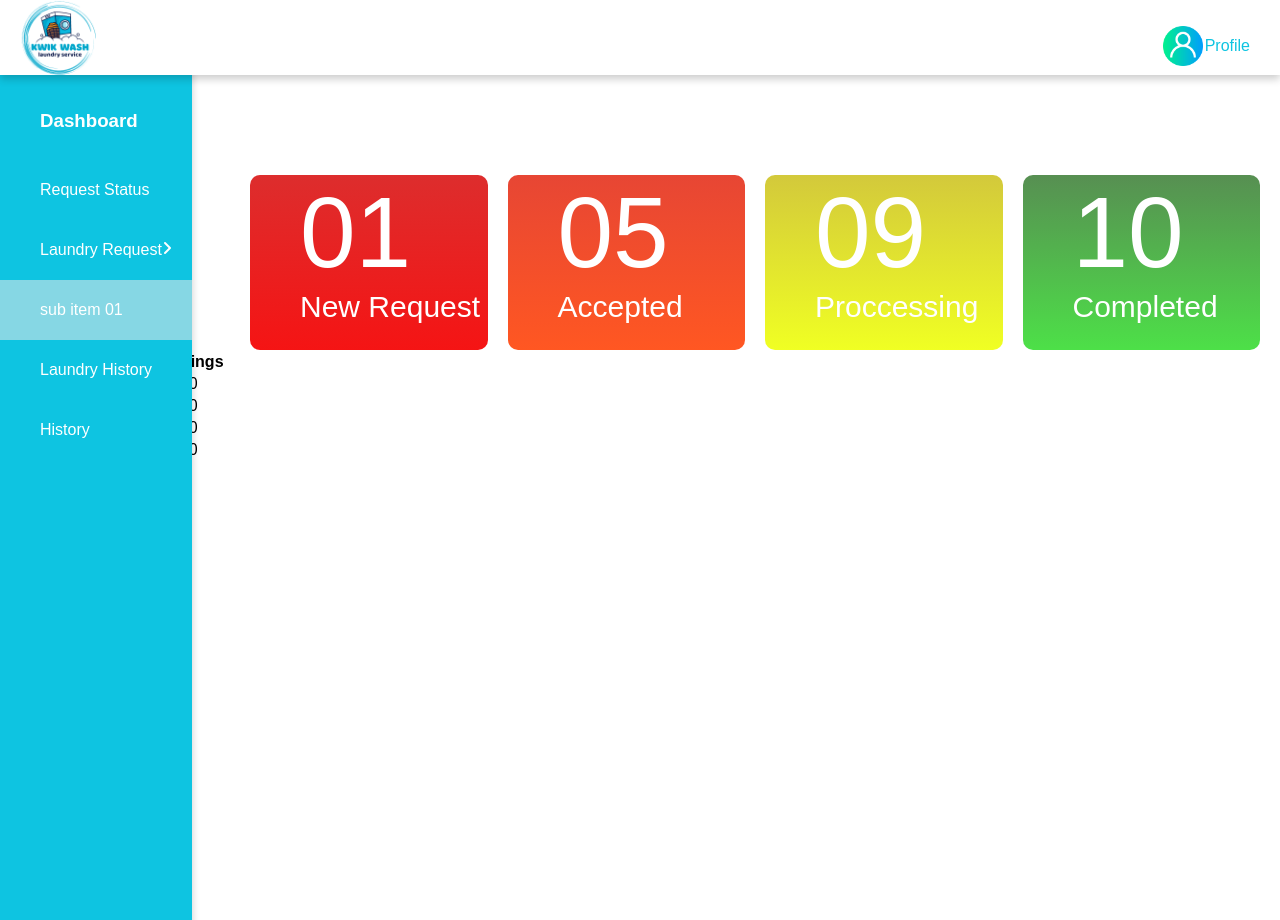
After one commit to paulji11/Kwik_Wash_Laundry, a PHP site: page /dashboard.html in a window 1280 px wide. The commit adds this page. Run offline with PHP 8.4, Linux system fonts and the light colour scheme.

Commit message:
dashboard changes

```diff
--- a/dashboard.css
+++ b/dashboard.css
@@ -14,7 +14,6 @@ header{
     justify-content: space-between;
     box-shadow: 0 4px 8px 0 rgba(0, 0, 0, 0.2);
 }
-
 .head-logo img{
     width: 120px;
     height:120px;
@@ -71,6 +70,9 @@ aside{
     background:white;
     color:#0ec4e1;
 }
+.toggle{
+    float:right;
+}
 main{
     float: right;
     background: #ffffff;
@@ -112,3 +114,37 @@ main{
         margin-right: 20px;
         border-radius: 10px;
     }
+    .new img{
+        float:right;
+        height:25px;
+        width:25px;
+        margin-top: 20px;
+    }
+    .dashboard .item a .dropdown{
+        position:absolute;
+        right: 0;
+        margin:20px;
+        transition: .3s ease;
+
+    }
+    .dashboard .item .sub-menus a{
+        background: #86d7e4;
+
+    }
+    .dashboard .item .sub-menus a:hover{
+        background: #fff;
+        color: #86d7e4;
+
+    }
+    .count{
+        color:white;
+        font-size: 100px;
+        margin:50px;
+        text-shadow: 0 4px 8px 0 rgb(255, 255, 255);
+    }
+    .count-text{
+        color:white;
+        font-size: 30px;
+        margin-left: 50px;
+        text-shadow: 10px;
+    }
--- /dev/null
+++ b/dashboard.html
@@ -0,0 +1,105 @@
+<!DOCTYPE html>
+<html lang="en">
+<head>
+    <meta charset="UTF-8">
+    <meta http-equiv="X-UA-Compatible" content="IE=edge">
+    <meta name="viewport" content="width=device-width, initial-scale=1.0">
+    <title>user</title>
+    <link rel="stylesheet" href="./dashboard.css">
+    <link rel="stylesheet" href="https://cdnjs.cloudflare.com/ajax/libs/font-awesome/6.2.0/css/all.min.css">
+    <script type="text/javascript">
+        $(document).ready(function(){
+           $('subbtn').click(function(){
+           $(this).next('sub-menus').slideToggle();
+          });
+        });
+       </script>
+</head>
+<body>
+    <header>
+        <div class="head-logo">
+            <img src='./images/logo.png'>
+         </div>
+
+        <div class="logo-profile">
+          <div class="userimg">
+             <a href="#1234"><img src="./images/user.png"></a>
+             <a href="#">Profile</a>
+            </div>
+        </div>
+
+    </header>
+    <aside>
+        <div class="dashboard">
+            <div class="dashhead">
+                <h3><span>Dashboard</span></h3>
+            </div>
+            <div class="item"><a href="#"><span>Request Status</span></a></div>
+            <div class="item">
+                <a class="subbtn" href="#"><span>Laundry Request<i class="fas fa-angle-right dropdown"></i></span></a>
+                <div class="sub-menus">
+                    <a class="sub-item" href="#">sub item 01</a>
+                </div>
+            </div>
+            <div class="item"><a href="#"><span>Laundry History</span></a></div>
+            <div class="item"><a href="#"><span>History</span></a></div>
+
+
+
+        </div>
+
+    </aside>
+
+    <main>
+        <div class="content">
+            <div class="onebox red">
+                <span class="count">01</span><br>
+                <span class="count-text">New Request</span>
+            </div>
+            <div class="onebox orange">
+                <span class="count">05</span><br>
+                <span class="count-text">Accepted</span>
+            </div>
+            <div class="onebox yellow">
+                <span class="count">09</span><br>
+                <span class="count-text">Proccessing</span>
+            </div>
+            <div class="onebox green">
+                <span class="count">10</span><br>
+                <span class="count-text">Completed</span>
+            </div>
+
+
+        </div>
+        <table border:1>
+            <tr>
+              <th>Firstname</th>
+              <th>Lastname</th>
+            <th>Savings</th>
+            </tr>
+            <tr>
+              <td>Peter</td>
+              <td>Griffin</td>
+              <td>$100</td>
+            </tr>
+            <tr>
+              <td>Lois</td>
+              <td>Griffin</td>
+              <td>$150</td>
+            </tr>
+            <tr>
+              <td>Joe</td>
+              <td>Swanson</td>
+              <td>$300</td>
+            </tr>
+            <tr>
+              <td>Cleveland</td>
+              <td>Brown</td>
+              <td>$250</td>
+            </tr>
+          </table>
+
+    </main>
+
+</body>
+</html>
```
